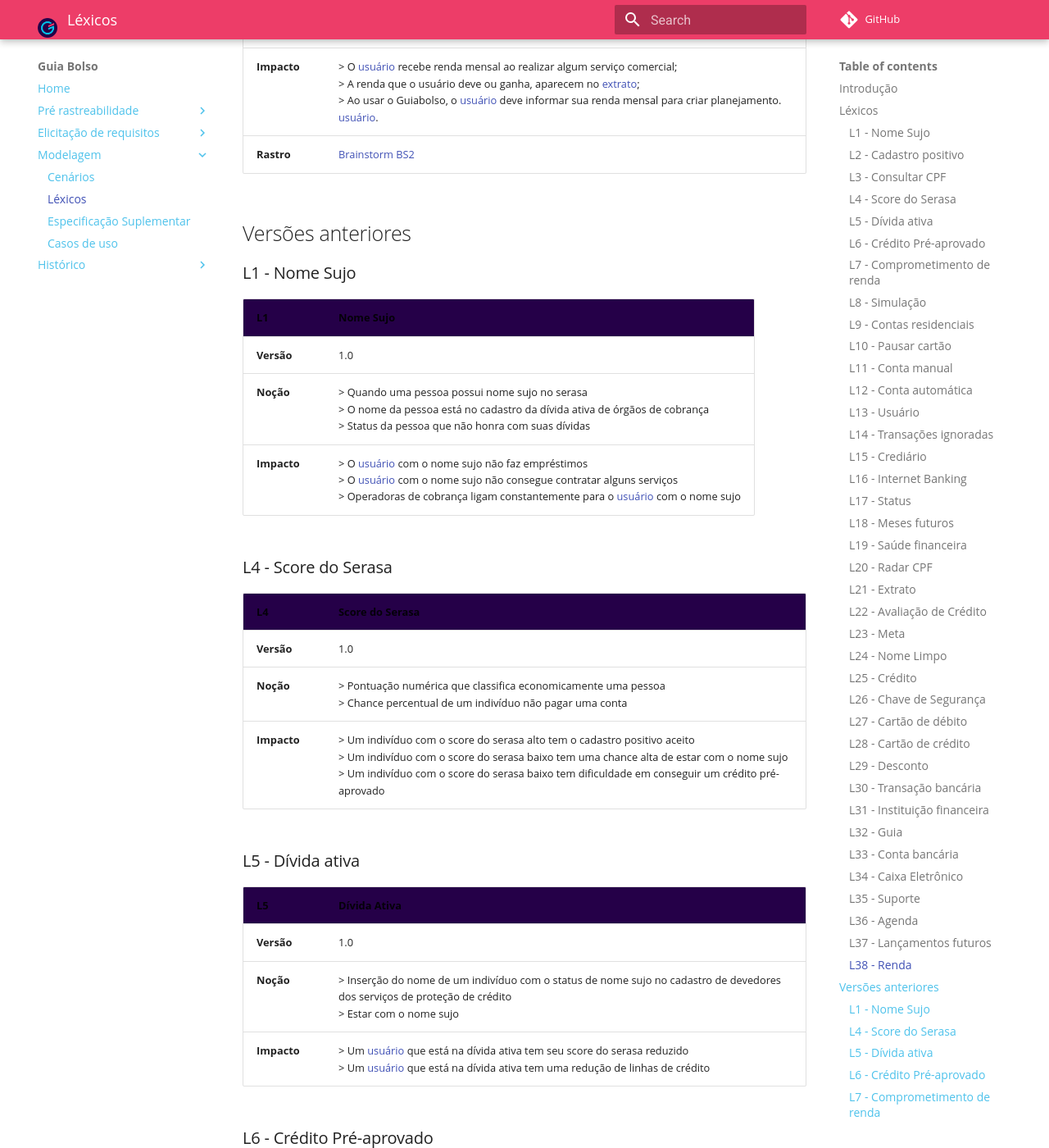
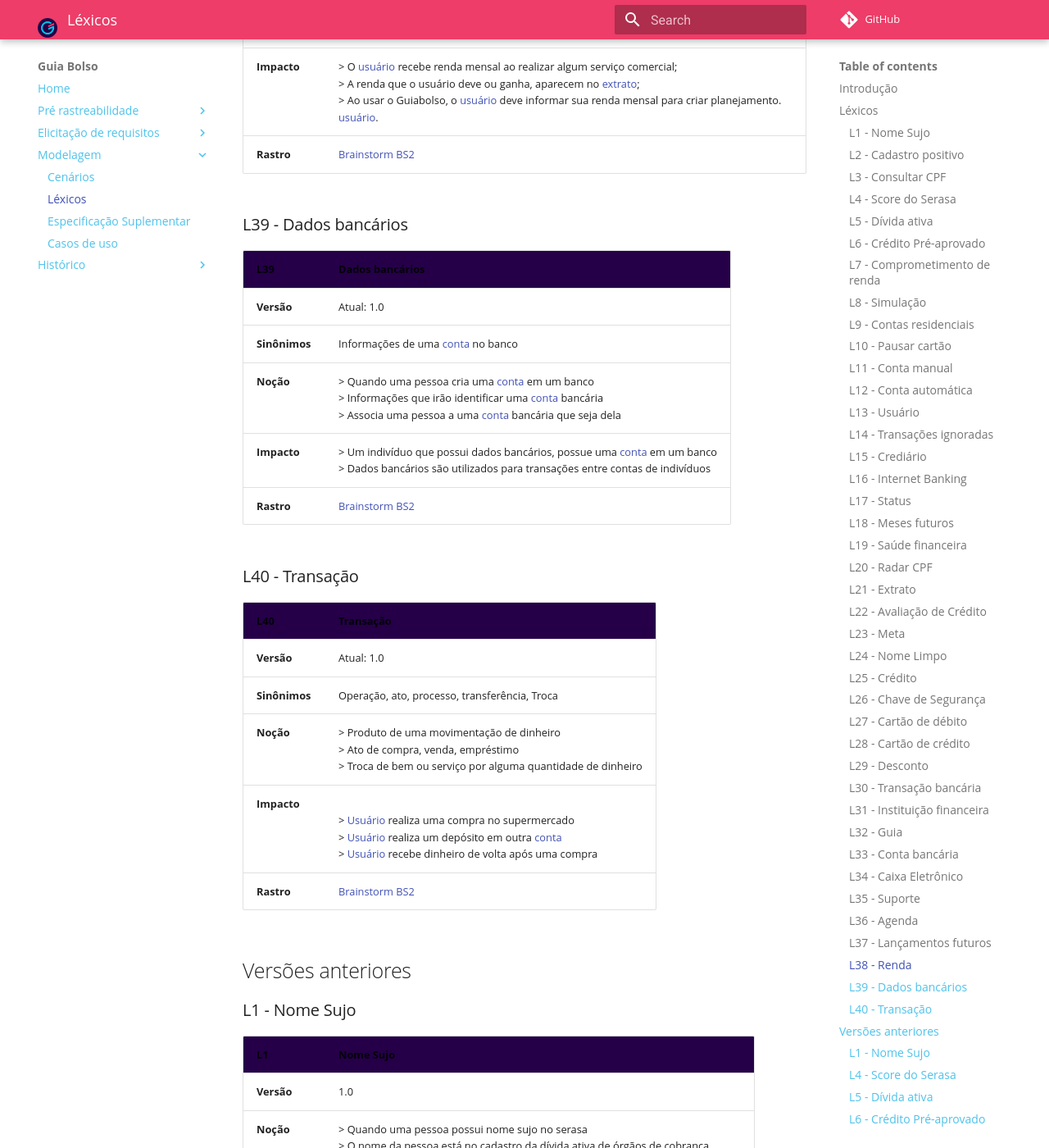
Before and after one commit to fga-disciplinas/2019.1-Guia-Bolso, an MkDocs documentation site: the page built from docs/modelagem/lexicos.md, in a window 1280 px wide and 1400 px high, scrolled down 18360 px. Shown: the whole window at 82% size. Built offline with MkDocs 1.6.1 and Material for MkDocs 9.7.7, drawn with Linux system fonts in a browser that asks for light colours; comment, search, counter and statistics services are not loaded; old or Windows-style settings are respelled for this version of MkDocs; some of the changed text lies outside the part shown.

```diff
--- a/docs/modelagem/lexicos.md
+++ b/docs/modelagem/lexicos.md
@@ -387,6 +387,28 @@
 | **Impacto** | > O [usuário](#l13-usuario) recebe renda mensal ao realizar algum serviço comercial; <br> > A renda que o usuário deve ou ganha, aparecem no [extrato](#l21-extrato); <br> > Ao usar o Guiabolso, o [usuário](#l13-usuario) deve informar sua renda mensal para criar planejamento. [usuário](#l13-usuario).|
 | **Rastro** | [Brainstorm BS2](../../elicitacao-de-requisitos/brainstorm/#brainstorm-2-levantamento-de-palvras-chave-dentro-do-contexto-do-guiabolso)
 
+
+### L39 - Dados bancários
+
+| **L39** | **Dados bancários**  |
+|--|--|
+| **Versão**| Atual: 1.0 |
+|**Sinônimos**|Informações de uma [conta] no banco|
+| **Noção** | >	Quando uma pessoa cria uma [conta] em um banco <br> >	Informações que irão identificar uma [conta] bancária <br> >	Associa uma pessoa a uma [conta] bancária que seja dela|
+| **Impacto** | > Um indivíduo que possui dados bancários, possue uma [conta] em um banco <br> > Dados bancários são utilizados para transações entre contas de indivíduos|
+| **Rastro** | [Brainstorm BS2](../../elicitacao-de-requisitos/brainstorm/#brainstorm-2-levantamento-de-palvras-chave-dentro-do-contexto-do-guiabolso) |
+
+
+### L40 - Transação
+
+| **L40** | **Transação**  |
+|--|--|
+| **Versão**| Atual: 1.0 |
+|**Sinônimos**|Operação, ato, processo, transferência, Troca|
+| **Noção** | > Produto de uma movimentação de dinheiro <br> > Ato de compra, venda, empréstimo <br> > Troca de bem ou serviço por alguma quantidade de dinheiro|
+| **Impacto** | <br> >	[Usuário] realiza uma compra no supermercado <br> > [Usuário] realiza um depósito em outra [conta] <br> > [Usuário] recebe dinheiro de volta após uma compra|
+| **Rastro** | [Brainstorm BS2](../../elicitacao-de-requisitos/brainstorm/#brainstorm-2-levantamento-de-palvras-chave-dentro-do-contexto-do-guiabolso) |
+
 ## Versões anteriores
 
 ### L1 - Nome Sujo
```
Also changed, not shown: other parts of docs/modelagem/lexicos.md (+0 -23 lines).
